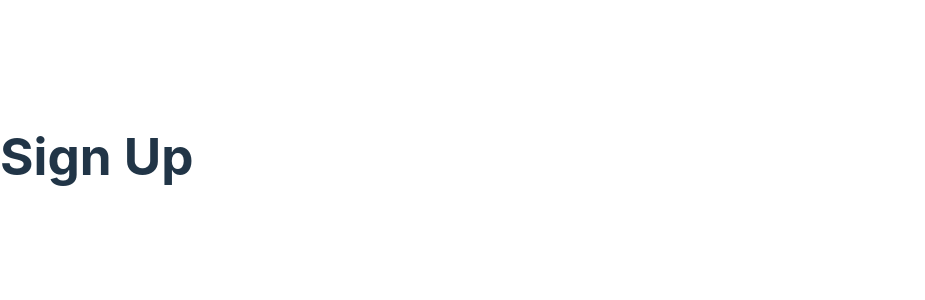
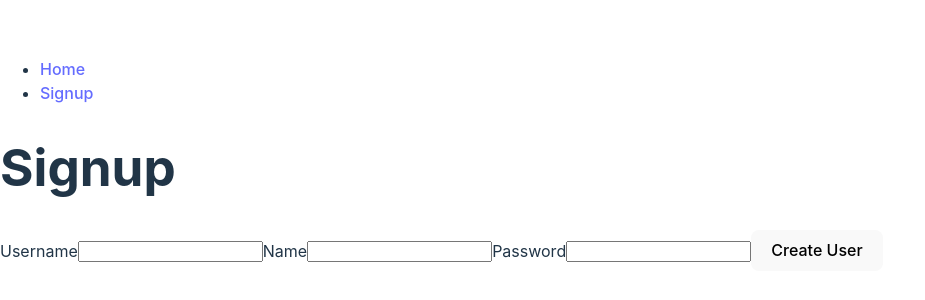
Before and after one commit to Marianovelarde/archivo_su, a React (Vite) app in the folder client/: page /signup in a window 1280 px wide. Shown: the part 244-544 px from the top of the page, without its empty margins (0-925 px from the left). Built offline with nearby package versions, Linux system fonts and the light colour scheme.

Commit message:
feat: inicio de creacion de formulario

```diff
--- /dev/null
+++ b/client/src/components/layout/Layout.jsx
@@ -0,0 +1,21 @@
+import { Link } from 'react-router-dom'
+const Layout = ({children}) => {
+  return (
+    <div>
+      <header>
+        <nav>
+            <ul>
+                <li><Link to="/">Home</Link></li>
+                <li><Link to="/signup">Signup</Link></li>
+            </ul>
+        </nav>
+      </header>
+
+      <main>
+        {children}
+      </main>
+    </div>
+  )
+}
+
+export default Layout
--- a/client/src/components/login/Login.jsx
+++ b/client/src/components/login/Login.jsx
@@ -1,10 +1,22 @@
-import React from 'react'
+import Layout from "../layout/Layout"
 
 const Login = () => {
   return (
-    <div>
+  <div>
+
+    <Layout>
+    <form>
       <h1>Login</h1>
-    </div>
+      <label>Username</label>
+      <input type="text" />
+
+      <label>Password</label>
+      <input type="password" />
+      <button>Login</button>
+    </form>
+    </Layout>
+
+  </div>
   )
 }
 
--- a/client/src/components/protected/ProtectedRoute.jsx
+++ b/client/src/components/protected/ProtectedRoute.jsx
@@ -1,6 +1,6 @@
 import { useState } from "react"
 import { Outlet, Navigate } from "react-router-dom"
-import {useAuth} from '../auth/AuthProvider.jsx'
+import {useAuth} from '../auth/AuthProvider'
 const ProtectedRoute = () => {
     const auth = useAuth()
 
--- a/client/src/components/signup/SignUp.jsx
+++ b/client/src/components/signup/SignUp.jsx
@@ -1,9 +1,25 @@
+import Layout from "../layout/Layout"
 
 const SignUp = () => {
   return (
-    <div>
-        <h1>Sign Up</h1>
-    </div>
+  <div>
+
+    <Layout>
+    <form>
+      <h1>Signup</h1>
+      <label>Username</label>
+      <input type="text" />
+
+      <label>Name</label>
+      <input type="text" />
+
+      <label>Password</label>
+      <input type="password" />
+      <button>Create User</button>
+    </form>
+    </Layout>
+
+  </div>
   )
 }
 
```
